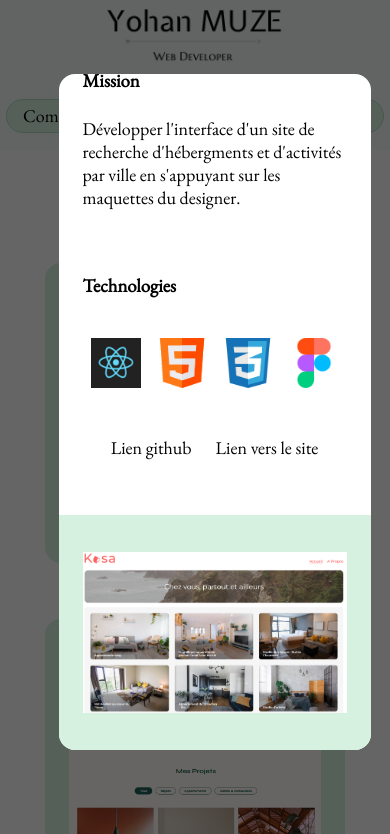
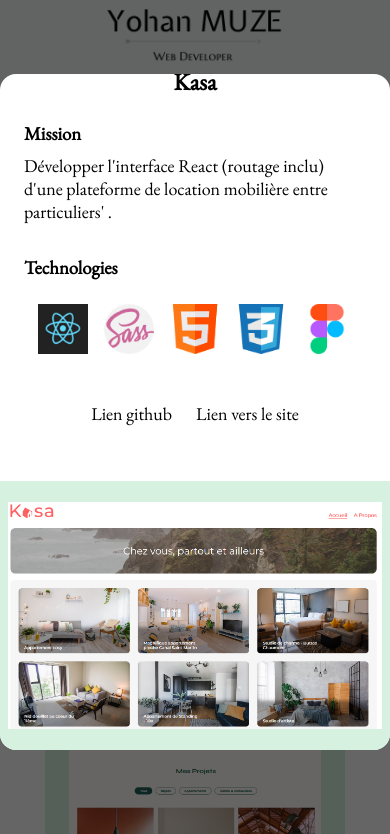
Before and after one commit to YohanMuze/ProjetOC-P12, a plain HTML site: page index.html in a window 390 px wide. Both pictures are taken after a click on the link "Kasa". Shown: the part 1463-2297 px from the top of the page. Drawn offline with nearby package versions, Linux system fonts and the light colour scheme.

Commit message:
correct json + fixed responsive issues

```diff
--- a/index.html
+++ b/index.html
@@ -56,10 +56,12 @@
             <h2>Mes compétences</h2>
             <div class="skills_box">
                 <div class="skills_first">
-                    <img src="public/html.png">
-                    <img src="public/css.png">
-                    <img src="public/js.png">
-                    <img src="public/react.png">
+                    <img src="public/react.png" alt="logo de React">
+                    <img src="public/redux.png" alt="logo de Redux">
+                    <img src="public/js.png" alt="logo du Javascript">
+                    <img src="public/html.png" alt="logo du HTML5 ">
+                    <img src="public/css.png" alt="logo du CSS3">
+                    <img src="public/sass.png" alt="logo de Sass">
                 </div>
                 <div class="skills_collapse" id="projets">
                 </div>
--- a/public/datas/projets.json
+++ b/public/datas/projets.json
@@ -3,9 +3,10 @@
         "id": "1",
         "title": "Kasa",
         "cover": "./src/assets/images/kasa.png",
-        "mission": "Développer l'interface d'un site de recherche d'hébergments et d'activités par ville en s'appuyant sur les maquettes du designer.",
+        "mission": "Développer l'interface React (routage inclu) d'une plateforme de location mobilière entre particuliers' .",
         "tags": [
             "./public/react.png",
+            "./public/sass.png",
             "./public/html.png",
             "./public/css.png",
             "./public/figma.png"
@@ -17,7 +18,7 @@
         "id": "2",
         "title": "Portfolio - Sophie Bluel",
         "cover": "./src/assets/images/sophiebluel.png",
-        "mission": "Développer l'interface d'un site de recherche d'hébergments et d'activités par ville en s'appuyant sur les maquettes du designer.",
+        "mission": "Transformer un portfolio statique one-page en un site dynamique avec page de connexion, gallerrie dynamique et modale d'ajout/suppression de projet.",
         "tags": [
             "./public/js.png",
             "./public/html.png",
@@ -31,9 +32,10 @@
         "id": "3",
         "title": "Argent Bank",
         "cover": "./src/assets/images/argentbank.png",
-        "mission": "Développer l'interface d'un site de recherche d'hébergments et d'activités par ville en s'appuyant sur les maquettes du designer.",
+        "mission": "Transformer un site statique en application React et ajouter Redux pour une gestion globale de l'état",
         "tags": [
             "./public/react.png",
+            "./public/redux.png",
             "./public/html.png",
             "./public/css.png",
             "./public/figma.png"
@@ -45,10 +47,11 @@
         "id": "4",
         "title": "Ohmyfood",
         "cover": "./src/assets/images/ohmyfood.png",
-        "mission": "Développer l'interface d'un site de recherche d'hébergments et d'activités par ville en s'appuyant sur les maquettes du designer.",
+        "mission": "Développer un site en mobile first répertiorants des restaurants avec leurs menus et permettant aux clients de réserver en commandant directement son menu.",
         "tags": [
             "./public/html.png",
             "./public/css.png",
+            "./public/sass.png",
             "./public/figma.png"
             ],
         "github": "https://github.com/YohanMuze/ProjetOC-P4",
--- a/src/assets/css/style.css
+++ b/src/assets/css/style.css
@@ -162,10 +162,11 @@ h1 {
   display: flex;
   flex-direction: column;
   align-items: center;
-  height: 250px;
+  width: 435px;
   background-color: #D6F1DF;
   padding: 2rem;
   border-radius: 2rem;
+
 }
 
 .skills_box {
@@ -175,7 +176,9 @@ h1 {
 .skills_first {
   display: flex;
   flex-direction: row;
+  justify-content: center;
   gap: 2rem;
+  flex-wrap: wrap;
 }
 
 .gallery {
@@ -318,7 +321,7 @@ h1 {
   display: flex;
   flex-direction: column;
   margin-top: 1.5rem;
-  gap: 4rem;
+  gap: 2.5rem;
 }
 
 .modal-wrapper_info_mission, .modal-wrapper_info_details {
@@ -333,11 +336,11 @@ h1 {
   justify-content: center;
   gap: 1rem;
   margin-top: 1rem;
+  flex-wrap: wrap;
 }
 
 .modal-wrapper_info_tags img {
   height: 50px;
-  width: 50px;
 }
 
 .modal-wrapper_links {
@@ -451,14 +454,6 @@ h1 {
   h1 {
     font-size: x-large;
   }
-  .skills {
-    border-radius: 0;
-    height: fit-content;
-  }
-  .skills_first {
-    flex-wrap: wrap;
-    justify-content: center;
-  }
   .gallery_card {
     height: 300px;
     width: 300px;
@@ -475,4 +470,24 @@ h1 {
     margin-top: 2rem;
     gap: 1rem;
   }
+  .modal-wrapper_info_content {
+    gap: 2rem;
+  }
+  .modal-wrapper_info_mission, .modal-wrapper_info_details {
+    gap: 0.5rem;
+  }
 }
+
+@media (max-width: 451px) {
+  .skills {
+    border-radius: 0;
+    height: fit-content;
+  }
+  .modal {
+    width: 100%;
+    left: auto;
+  }
+  .modal-wrapper_left {
+    padding: 0.5rem;
+  }
+}
--- a/src/index.js
+++ b/src/index.js
@@ -107,7 +107,7 @@ function fillModal(article) {
                 <div class="modal-wrapper_info_content">
                     <div class="modal-wrapper_info_mission">
                         <h3 class="modal-wrapper_info_mission_title">Mission</h3>
-                        <p class="modal-wrapper_info_div-price_price">${article[0].mission}</p>
+                        <p>${article[0].mission}</p>
                     </div>
                     <div class="modal-wrapper_info_details">
                         <h3 class="modal-wrapper_info_details_title">Technologies</h3>
```
Also changed, not shown: public/redux.png.
